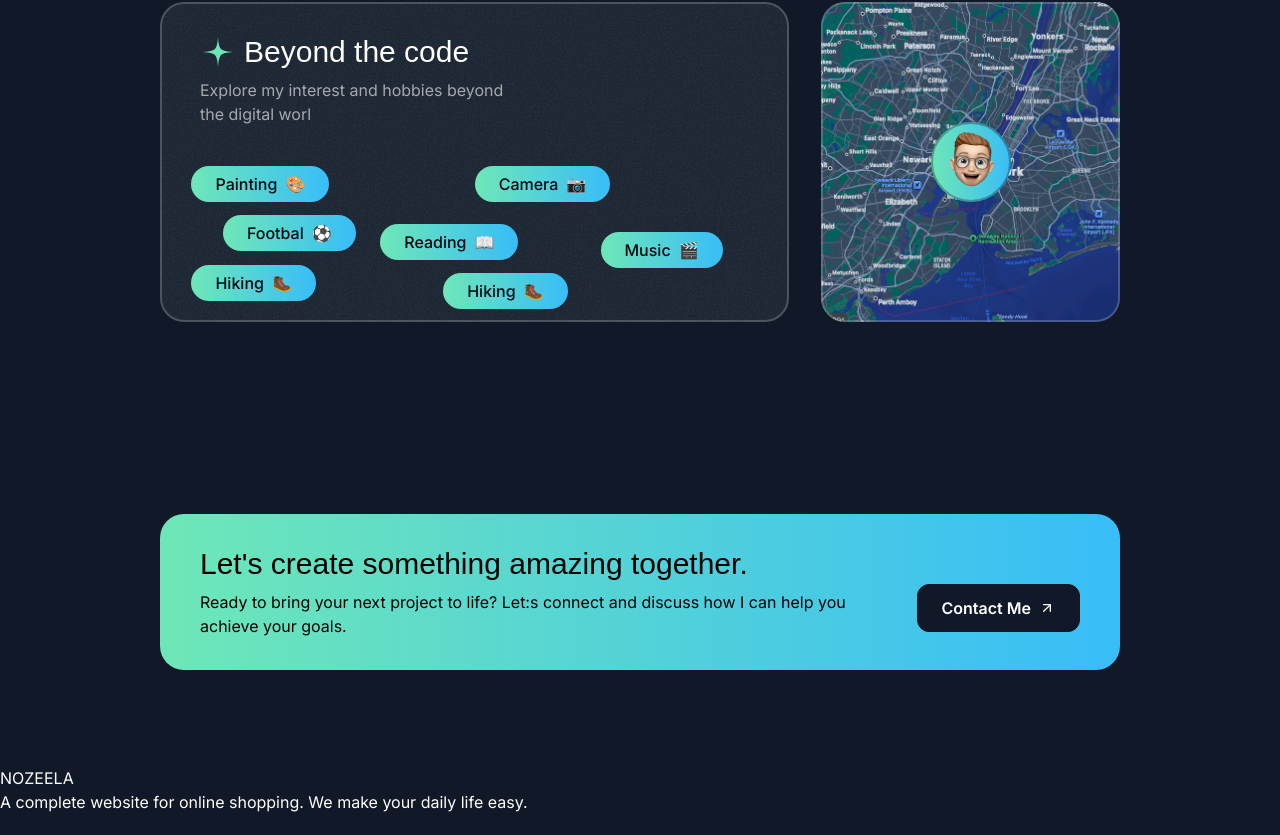
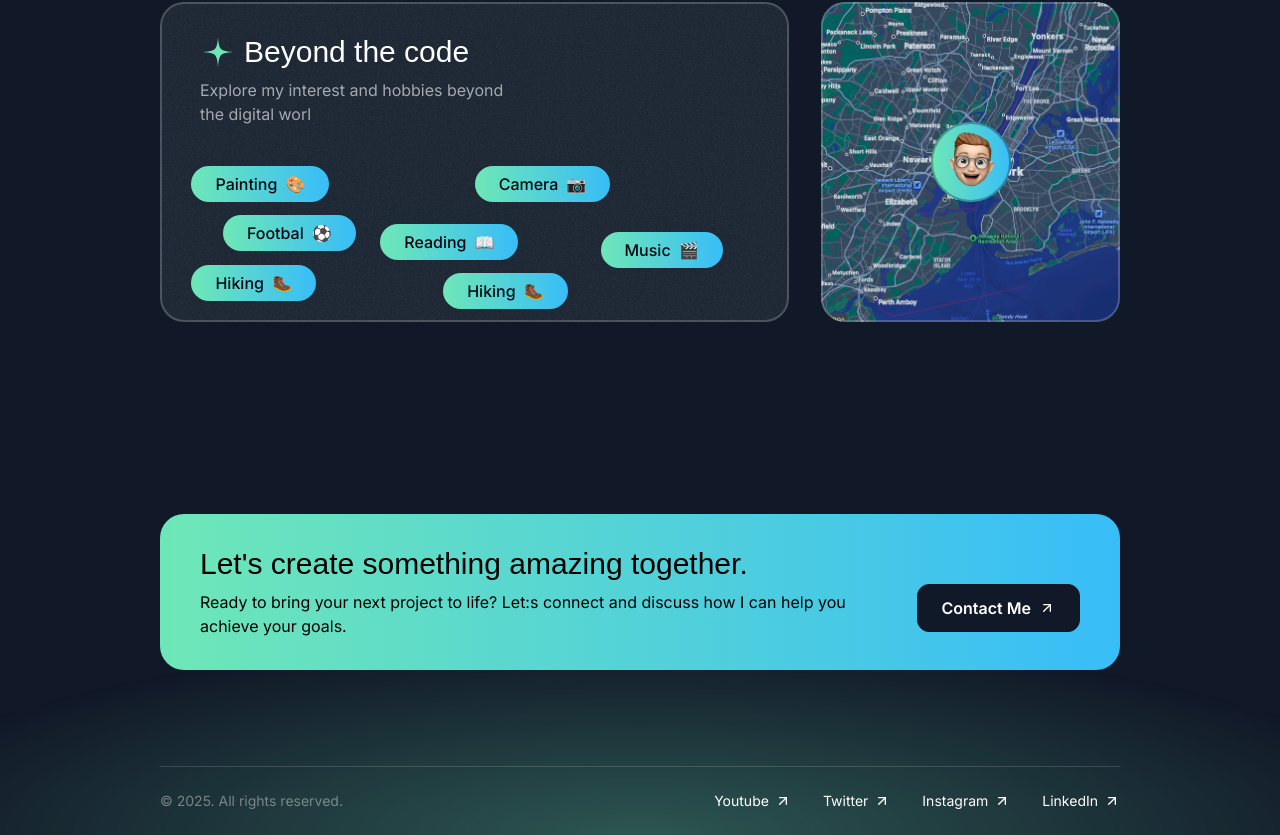
Before and after one commit to Niteshpanday05/portfolio, a Next.js app: page / in a window 1280 px wide. Shown: the part 4462-5297 px from the top of the page. Before the commit the page ends 5276 px from the top, so only its background shows below. Built offline with nearby package versions, Linux system fonts and the light colour scheme; a web font is replaced by a local one.

Commit message:
footer section change in ui

```diff
--- a/src/sections/Footer.tsx
+++ b/src/sections/Footer.tsx
@@ -1,10 +1,46 @@
+import ArrowUpRightIcon from '@/assets/icons/arrow-up-right.svg';
+
+const footerLinks = [
+  {
+    title: 'Youtube',
+    href:'#',
+  },
+   {
+    title: 'Twitter',
+    href:'#',
+  },
+   {
+    title: 'Instagram',
+    href:'#',
+  },
+   {
+    title: 'LinkedIn',
+    href:'#',
+  },
+]
+
 export const Footer = () => {
   return (
-    <div>
-      <div>
-        <h2>NOZEELA</h2>
-        <p>A complete website for online shopping. We make your daily life easy.</p>
+    <footer className='relative -z-10 overflow-x-clip'>
+      <div className='absolute h-[400px] w-[1600px] bottom-0 left-1/2
+      -translate-x-1/2 bg-emerald-300/30
+       [mask-image:radial-gradient(50%_50%_at_bottom_center,black,transparent)] -z-10'> </div>
+
+      <div className="container">
+        <div className = "border-t border-white/15 py-6 text-sm flex flex-col md:flex-row md:justify-between items-center gap-8">
+          <div className = "text text-white/40">&copy; 2025. All rights reserved.</div>
+          <nav className='flex flex-col md:flex-row items-center gap-8'>
+            {footerLinks.map(link => (
+              <a href="#" key ={link.title}
+              className='inline-flex items-center gap-1.5'
+              >
+                <span>{link.title}</span>
+                <ArrowUpRightIcon  className = "size-4"/>
+              </a>
+            ))}
+          </nav>
+        </div>
       </div>
-    </div>
-  )
+    </footer>
+  );
 };
```
